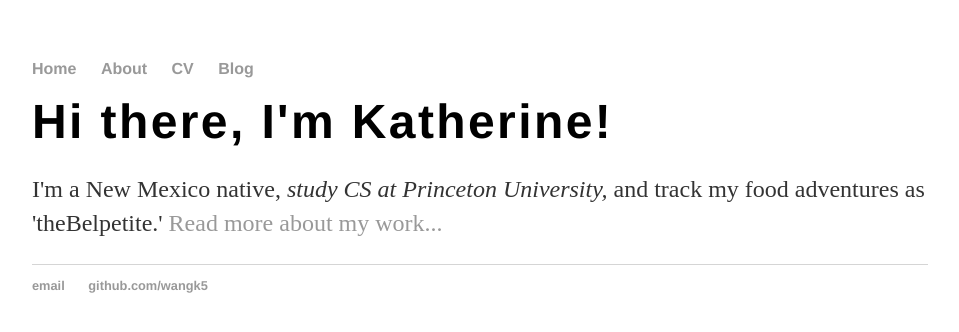
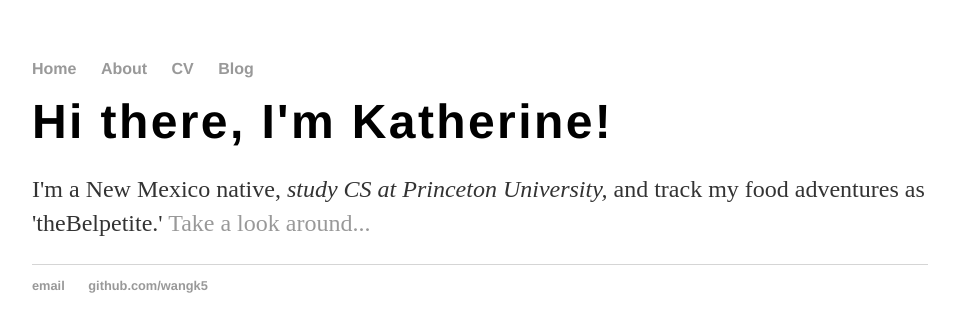
Before and after one commit to wangk5/wangk5.github.io, a Jekyll site: the page built from index.html, in a window 1280 px wide. Shown: the top 332 px of the page, without its empty margins (160-1119 px from the left). Built offline with Jekyll 4.4.1, drawn with Linux system fonts in a browser that asks for light colours.

Commit message:
Update index.html

```diff
--- a/index.html
+++ b/index.html
@@ -4,8 +4,9 @@ title: Katherine Wang, Student
 ---
 <div class="typewriter">
   <h1>Hi there, I'm Katherine!</h1>
+
 </div>
 
 <div class="blurb">
-	<p>I'm a New Mexico native, <em>study CS at Princeton University,</em> and track my food adventures as 'theBelpetite.' <a href="/about">Read more about my work...</a></p>
+	<p>I'm a New Mexico native, <em>study CS at Princeton University,</em> and track my food adventures as 'theBelpetite.' <a href="/about">Take a look around...</a></p>
 </div><!-- /.blurb -->
```
